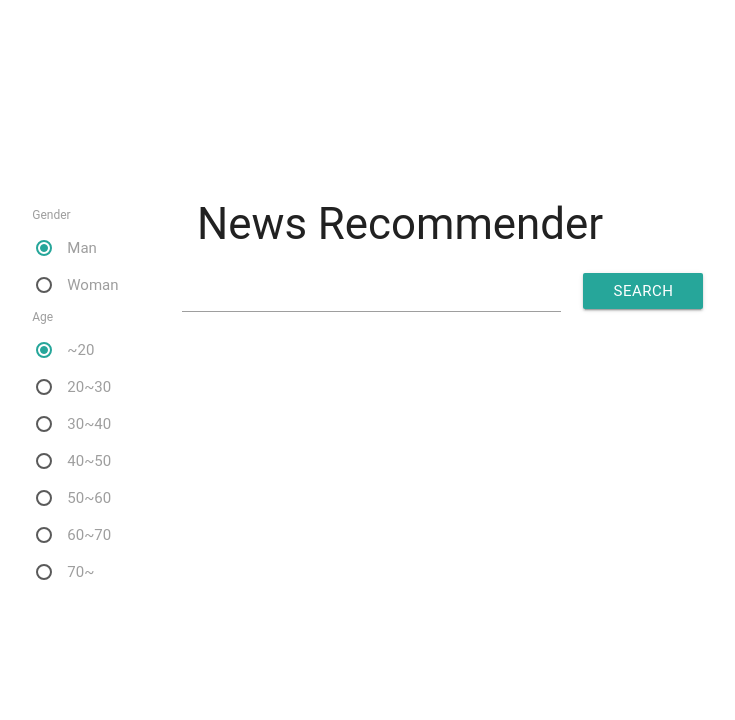
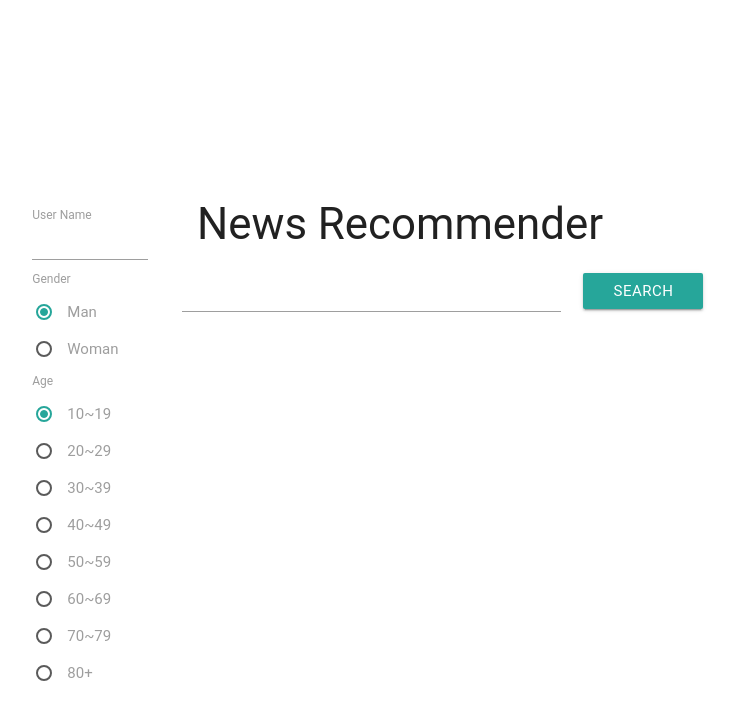
Before and after one commit to IR-Project-2017/NewsRecommendation, a Python web app: template app/templates/home/index.html in a window 1280 px wide. Shown: the top 720 px of the page, without its empty margins (240-975 px from the left). Run offline with Jinja, Linux system fonts and the light colour scheme; the template is opened without the code that fills it, so the values that code supplies are empty; some libraries are stand-ins or nearby versions; some web fonts are replaced.

Commit message:
add form of username

```diff
--- a/app/__init__.py
+++ b/app/__init__.py
@@ -7,4 +7,4 @@ from flask_mongoalchemy import MongoAlchemy
 app = Flask(__name__)
 app.register_blueprint(home.app)
 app.config['MONGOALCHEMY_DATABASE'] = 'library'
-db = MongoAlchemy(app)
+#db = MongoAlchemy(app)
--- a/app/static/styles/index.css
+++ b/app/static/styles/index.css
@@ -9,3 +9,8 @@
 .profile-box{
     margin-top: -60px;
 }
+
+.username_box{
+    height: 20px !important;
+    margin-bottom: 0px !important;
+}
--- a/app/templates/home/index.html
+++ b/app/templates/home/index.html
@@ -8,6 +8,10 @@
                     <div class="col s3 profile-box">
                         <div class="col s4"></div>
                         <div class="col s8">
+                            <label>User Name</label>
+                            <p>
+                                <input id="username" type="text" class="validate username_box">
+                            </p>
                             <label>Gender<label>
                             <p>
                                 <input class="with-gap" name="gender" type="radio" id="man" checked value=0 />
@@ -20,31 +24,35 @@
                             <label>Age<label>
                             <p>
                                 <input class="with-gap" name="age" type="radio" id="age0" value=0 checked />
-                                <label for="age0">~20</label>
+                                <label for="age0">10~19</label>
                             </p>
                             <p>
                                 <input class="with-gap" name="age" type="radio" id="age20" value=20 />
-                                <label for="age20">20~30</label>
+                                <label for="age20">20~29</label>
                             </p>
                             <p>
                                 <input class="with-gap" name="age" type="radio" id="age30" value=30/>
-                                <label for="age30">30~40</label>
+                                <label for="age30">30~39</label>
                             </p>
                             <p>
                                 <input class="with-gap" name="age" type="radio" id="age40" value=40 />
-                                <label for="age40">40~50</label>
+                                <label for="age40">40~49</label>
                             </p>
                             <p>
                                 <input class="with-gap" name="age" type="radio" id="age50" value=50/>
-                                <label for="age50">50~60</label>
+                                <label for="age50">50~59</label>
                             </p>
                             <p>
                                 <input class="with-gap" name="age" type="radio" id="age60" value=60/>
-                                <label for="age60">60~70</label>
+                                <label for="age60">60~69</label>
                             </p>
                             <p>
                                 <input class="with-gap" name="age" type="radio" id="age70" value=70/>
-                                <label for="age70">70~</label>
+                                <label for="age70">70~79</label>
+                            </p>
+                            <p>
+                                <input class="with-gap" name="age" type="radio" id="age80" value=70/>
+                                <label for="age70">80+</label>
                             </p>
                         </div>
                     </div>
--- a/app/views/home.py
+++ b/app/views/home.py
@@ -1,6 +1,5 @@
 from flask import Blueprint, Flask, render_template, request
 from elasticsearch import Elasticsearch
-from app.models.profile import Profile
 
 es = Elasticsearch(index="")
 app = Blueprint("home", __name__, url_prefix="")
```
Also changed, not shown: app/models/profile.py (deleted, +0 -7 lines).
